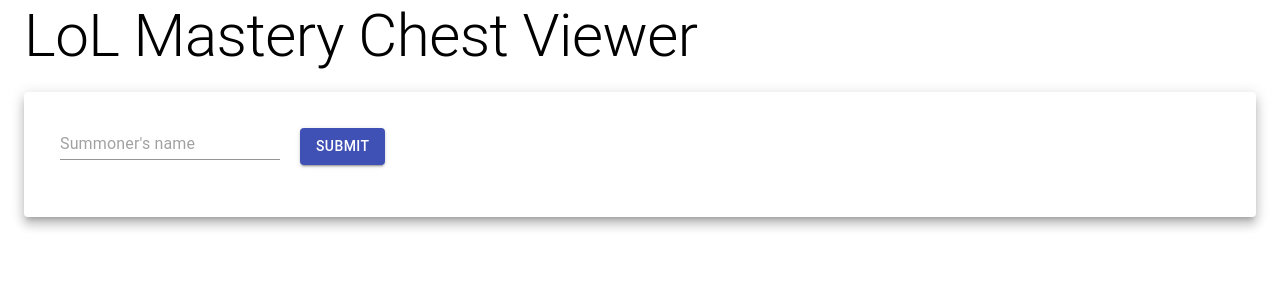
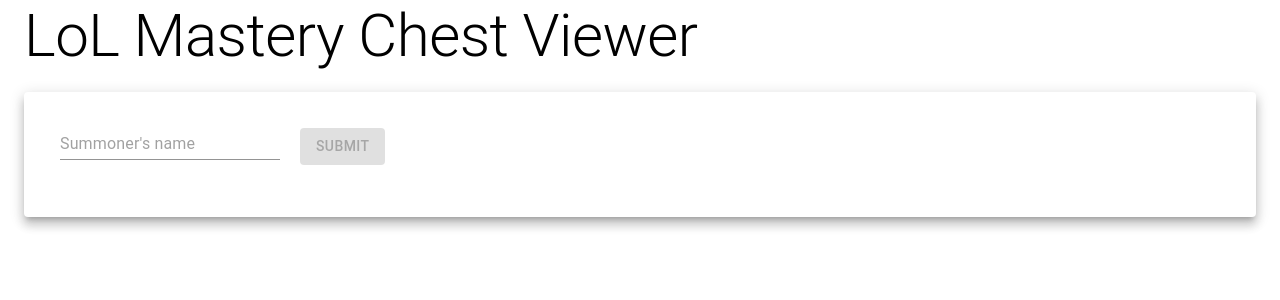
Before and after one commit to radlinskii/lol-mastery-chest-viewer, a React (Create React App) app in the folder client/: page / in a window 1280 px wide. Shown: the top 300 px of the page. Built offline with nearby package versions, Linux system fonts and the light colour scheme; no server answers.

Commit message:
fix(#34): prevent submit empty summoner name (#35)
Co-authored-by: Radliński Ignacy <radlinskiignacy@gmail.com>

```diff
--- a/client/src/components/HomePage/HomePage.js
+++ b/client/src/components/HomePage/HomePage.js
@@ -46,7 +46,11 @@
         setValue(event.target.value);
     };
 
+	const summonerNameEntered = value.trim() !== initialValue && value.trim().length > 0;
+
     const handleClick = () => {
+		if (!summonerNameEntered) return;
+
 		fetchSummoner();
 
 		const search = new URLSearchParams(window.location.search);
@@ -67,6 +71,7 @@
 					type="text"
 					onChange={handleInputChange}
 					placeholder="Summoner's name"
+					required
 					value={value}
 					disabled={loading}
 					onKeyDown={handleEnterPress}
@@ -76,7 +81,7 @@
 					variant="contained"
 					color="primary"
 					onClick={handleClick}
-					disabled={loading}>
+					disabled={loading || !summonerNameEntered}>
 					Submit
 				</Button>
 			</Box>
```
